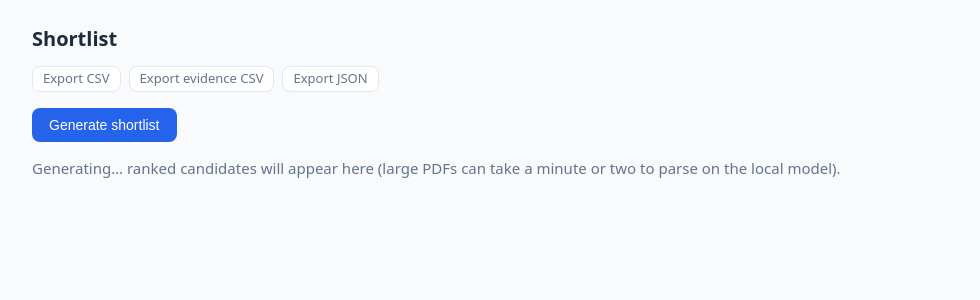
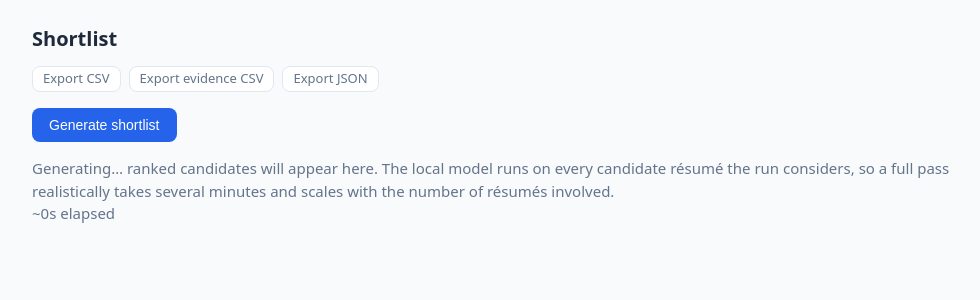
Before and after one commit to humanaxiom/recruiter-assistant, a Flask app: template core/frontend/templates/shortlist_list.html in a window 1280 px wide. Shown: the part 56-356 px from the top of the page, without its empty margins (148-1128 px from the left). Run offline with Flask 3, Linux system fonts and the light colour scheme; the template is opened without the code that fills it, so the values that code supplies are empty.

Commit message:
green: honest progress copy + live elapsed on the slow-job polls
Both still-running poll fragments now state the local model runs on every
candidate so a full pass takes several minutes, and render a live
'~{{ attempt*3 }}s elapsed' indicator (scoped inside the polling branch only, so
the empty-done/gave-up terminal states stay clean). No app.py change — attempt is
already passed; elapsed is computed inline. A fully server-durable 'started at X'
timestamp is deliberately out of scope (resets on reload); the honest copy +
moving elapsed already fix the 'looks stuck' perception.

Gates: ./scripts/verify.sh offline green — 3386 unit @ 92.00%.

Co-Authored-By: Claude Opus 4.8 (1M context) <noreply@anthropic.com>

```diff
--- a/core/frontend/templates/shortlist_cards.html
+++ b/core/frontend/templates/shortlist_cards.html
@@ -22,8 +22,11 @@
   {% elif polling %}
   <p class="muted">
     <span class="htmx-indicator spinner">polling…</span>
-    Generating… ranked candidates will appear here (large PDFs can take a minute
-    or two to parse on the local model).
+    Generating… ranked candidates will appear here. The local model runs on
+    every candidate résumé the run considers, so a full pass realistically
+    takes several minutes and scales with the number of résumés involved.
+    <br>
+    <span class="elapsed">~{{ a * 3 }}s elapsed</span>
   </p>
   {% else %}
   <p class="muted">
```
Also changed, not shown: core/frontend/templates/match_results_cards.html (+6 -2 lines).
